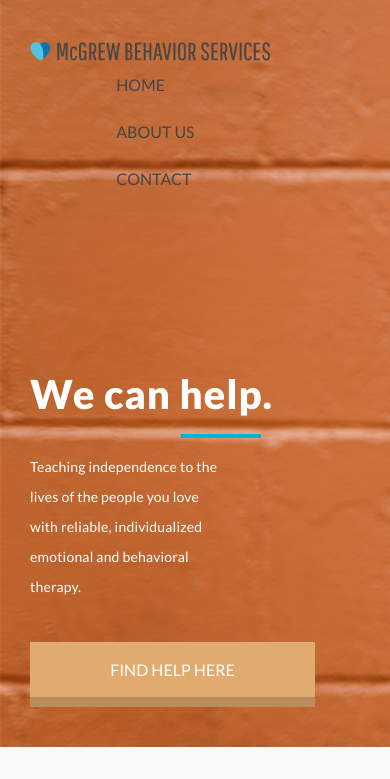
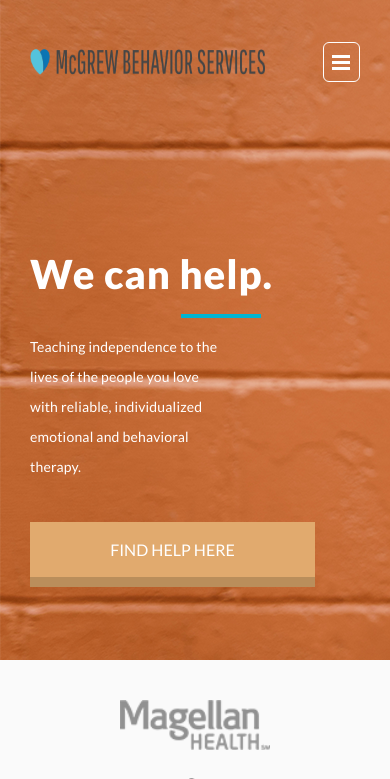
Before and after one commit to OrestPolusyn/forinterview, a PHP site: page / in a window 390 px wide. Shown: the top 779 px of the page. Run offline with PHP 8.4, Linux system fonts and the light colour scheme.

Commit message:
add mobile-menu

```diff
--- /dev/null
+++ b/Reliable PSD/css/menu.css
@@ -0,0 +1,48 @@
+@media (max-width:768px) {
+    .link-img img {
+        width: 98%;
+        height: 26px;
+    }
+    .link-img {
+        max-width: 240px;
+        width: 85%;
+    }
+    #menu-wrap {
+        position: relative;
+    }
+    #menu-trigger {
+        display: block;
+        height: 40px;
+        line-height: 40px;
+        cursor: pointer;
+        padding: 0px 0px 0px 35px;
+        border: 1px solid #fff;
+        color: #d17e52;
+        font-weight: bold;
+        background-color: #d17e52;
+        background: url(../images/menu.png) no-repeat 8px center;
+        border-radius: 6px;
+    }
+    .nav-item {
+        position: absolute;
+        top: 80px;
+        width: 100%;
+        z-index: 1;
+        justify-content: center;
+        text-align: center;
+        display: none;
+        color: white;
+    }
+    .nav-linkHeader a {
+        color: #fff;
+    }
+    .nav-linkHeader a:hover::before,
+    .nav-linkHeader a:focus::before {
+        height: 2px;
+        bottom: -6px;
+    }
+    .nav-linkHeader:last-child a:hover::before,
+    .nav-linkHeader:last-child a:active::before {
+        left: 23%;
+    }
+}
--- a/Reliable PSD/css/style.css
+++ b/Reliable PSD/css/style.css
@@ -446,3 +446,7 @@ h5 {
     text-align: right;
     padding-right: 40px;
 }
+
+#menu-trigger {
+    display: none;
+}
--- a/Reliable PSD/index.html
+++ b/Reliable PSD/index.html
@@ -8,14 +8,15 @@
     <link href="https://fonts.googleapis.com/css?family=Lato:300,400,400i,700,900&display=swap" rel="stylesheet" />
     <link rel="stylesheet" href="./css/style.css" />
     <link rel="stylesheet" href="./css/media.css" />
+    <link rel="stylesheet" href="./css/menu.css">
     <title>Reliable PSD</title>
 </head>
 
 <body>
     <header>
-        <nav class="navigation-header" id="myNav">
+        <nav class="navigation-header" id="menu-wrap">
             <a class="link-img" href=""><img src="./images/Logo.png" alt="McGrew Behavior" /></a>
-            <ul class="nav-item" id="nav-links">
+            <ul class="nav-item" id="menu">
                 <li class="nav-linkHeader"><a href="#">home</a></li>
                 <li class="nav-linkHeader"><a href="#">about us</a></li>
                 <li class="nav-linkHeader"><a href="#">contact</a></li>
@@ -131,6 +132,7 @@
 
     <script src="https://ajax.googleapis.com/ajax/libs/jquery/3.4.1/jquery.min.js "></script>
     <script src="./js/slider.js "></script>
+    <script src="./js/menu.js"></script>
 </body>
 
 </html>
--- /dev/null
+++ b/Reliable PSD/js/menu.js
@@ -0,0 +1,8 @@
+"use stcrict";
+
+$(document).ready(function() {
+    $('#menu-wrap').append('<div id="menu-trigger"></div>');
+    $('#menu-trigger').on('click', function() {
+        $('#menu').slideToggle();
+    });
+});
```
Also changed, not shown: Reliable PSD/images/menu.png (added).
